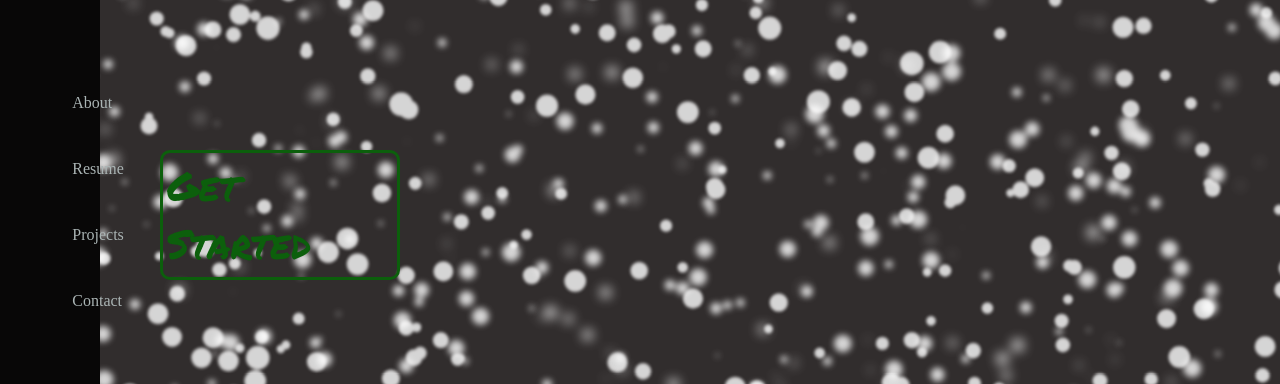
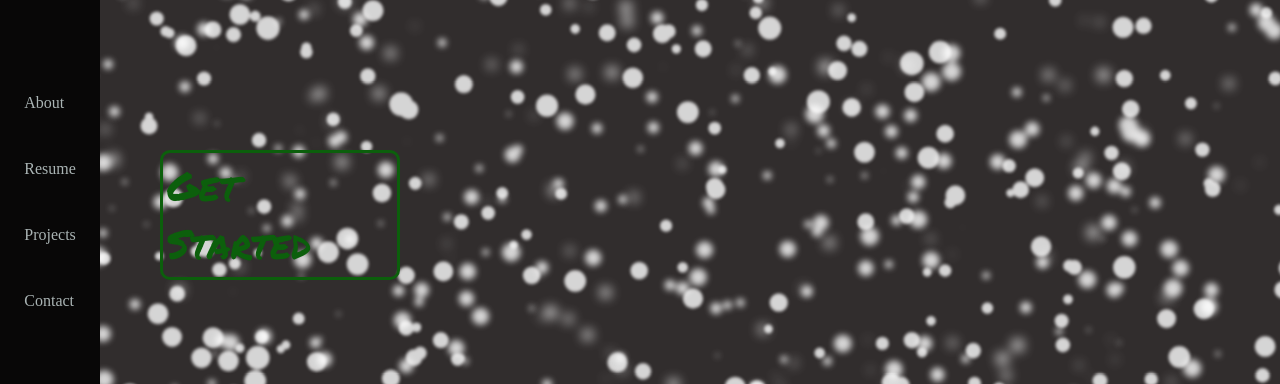
Before and after one commit to Tronax1/portfolio, a React (Create React App) app in the folder my-app/: page / in a window 1280 px wide. Shown: the part 410-794 px from the top of the page. Built offline with nearby package versions, Linux system fonts and the light colour scheme.

Commit message:
Added Styling to nav drop down

```diff
--- a/my-app/src/Components/NavigationBar/DropDown.css
+++ b/my-app/src/Components/NavigationBar/DropDown.css
@@ -3,11 +3,20 @@
     margin-top: 43px;
     background: black;
     z-index: 9999;
+    border-top: solid;
+    border-top-color: rgb(100, 100, 100);
 }
 
 .ElementsDrop {
     display: flex;
     flex-direction: column;
-    justify-items: left;
     width: 25rem;
+    margin-top: 0.8rem;
+    text-align: center;
 }
+
+@media only screen and (min-width: 768px) {
+    .Dropdown{
+        display: none;
+    }
+}
--- a/my-app/src/Components/NavigationBar/DropDown.js
+++ b/my-app/src/Components/NavigationBar/DropDown.js
@@ -11,10 +11,10 @@ export default class DropDown extends Component {
     return (
       <div className="Dropdown">
                 <div className="ElementsDrop">
-                        < NavLink className = "textHover" to="/About">About</NavLink >
-                        < NavLink className = "textHover" to = "/Resume" > Resume </NavLink >
-                        < NavLink className = "textHover" to = "/Projects" > Projects </NavLink >
-                        < NavLink className = "textHover" to = "/Contact" > Contact </NavLink >
+                        < NavLink className = "textHover Spacing" to="/About">About</NavLink >
+                        < NavLink className = "textHover Spacing" to = "/Resume" > Resume </NavLink >
+                        < NavLink className = "textHover Spacing" to = "/Projects" > Projects </NavLink >
+                        < NavLink className = "textHover Spacing" to = "/Contact" > Contact </NavLink >
                 </div>
       </div>
     )
--- a/my-app/src/Components/NavigationBar/NavDesign.css
+++ b/my-app/src/Components/NavigationBar/NavDesign.css
@@ -3,7 +3,7 @@
     top: 0;
     box-sizing: border-box;
     justify-content: center;
-    padding-bottom: 43px;
+    padding-bottom: 48px;
     background: rgb(8, 7, 7);
     height: 1rem;
     width: 100%;
@@ -16,7 +16,13 @@
     padding: 1rem;
     width: 100%;
 }
-
+.textHover {
+    color: rgb(170, 180, 180);
+    text-decoration-line: none;
+}
+.textHover:active{
+    background: white;
+}
 p {
     display: flex;
     flex-direction: column;
@@ -26,7 +32,7 @@ p {
 
 .Logo {
     position: absolute;
-    top: 0;
+    top: 2.5;
     font-family: -apple-system, BlinkMacSystemFont, 'Segoe UI', Roboto, Oxygen, Ubuntu, Cantarell, 'Open Sans', 'Helvetica Neue', sans-serif;
     font-size: 100%;
     border-radius: 7%;
@@ -46,14 +52,7 @@ p {
     background: white;
 }
 
-.Spacing {
-    margin-left: 3rem;
-}
-
 .Elements {
-    flex-direction: row;
-    top: 0;
-    left: 60%;
     display: none;
 }
 
@@ -66,6 +65,10 @@ p {
      height: 3px;
      background-color: white;
      margin: 6px 0;
+}
+.Spacing{
+    padding-top: 10px;
+    padding-bottom: 10px;
 }
 @media only screen and (min-width: 768px) {
     .Nav {
@@ -134,4 +137,7 @@ p {
         flex-direction: column;
         height: 50rem;
     }
+    .Hamburger{
+        display: none;
+    }
 }
```
